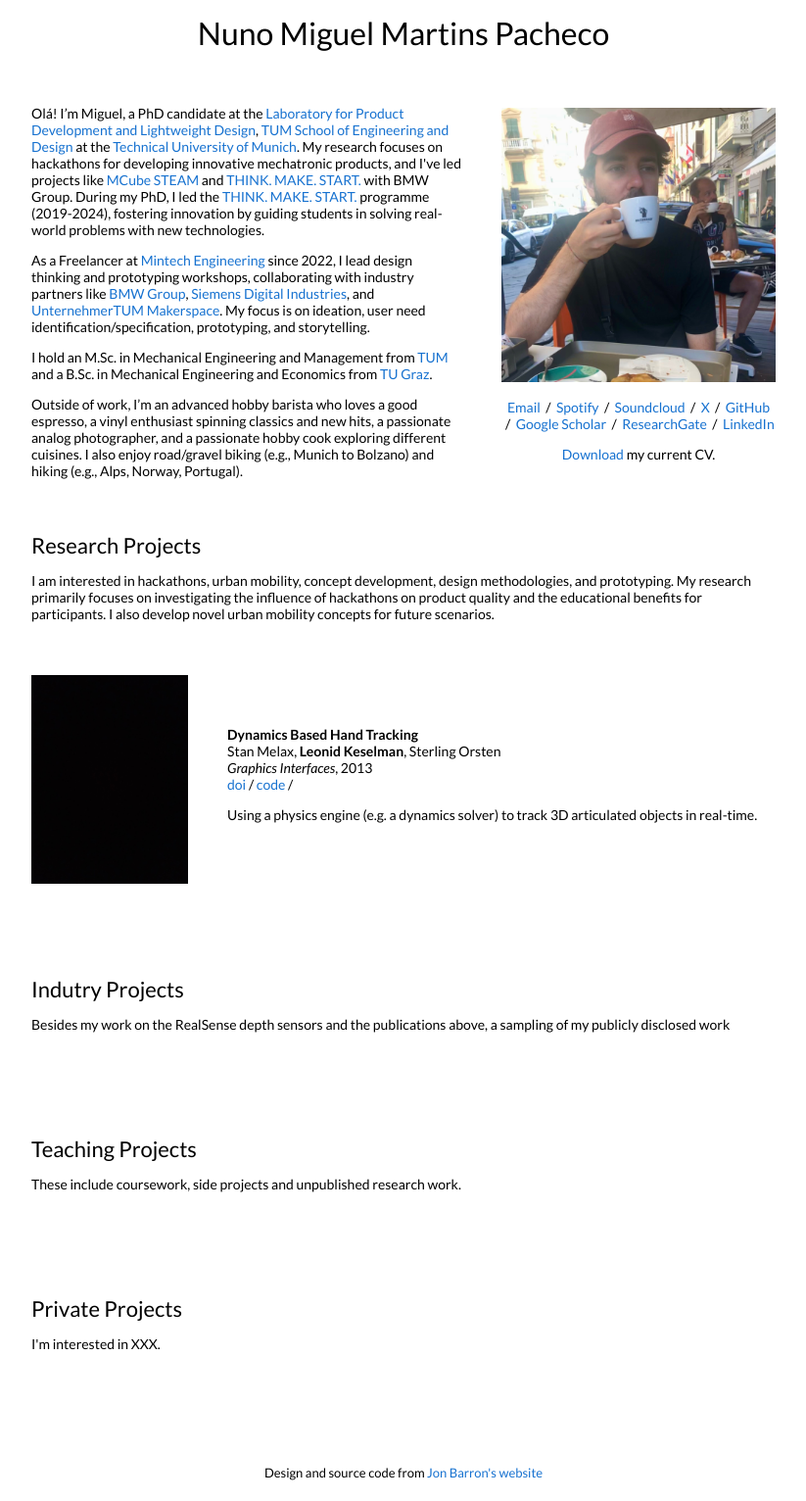
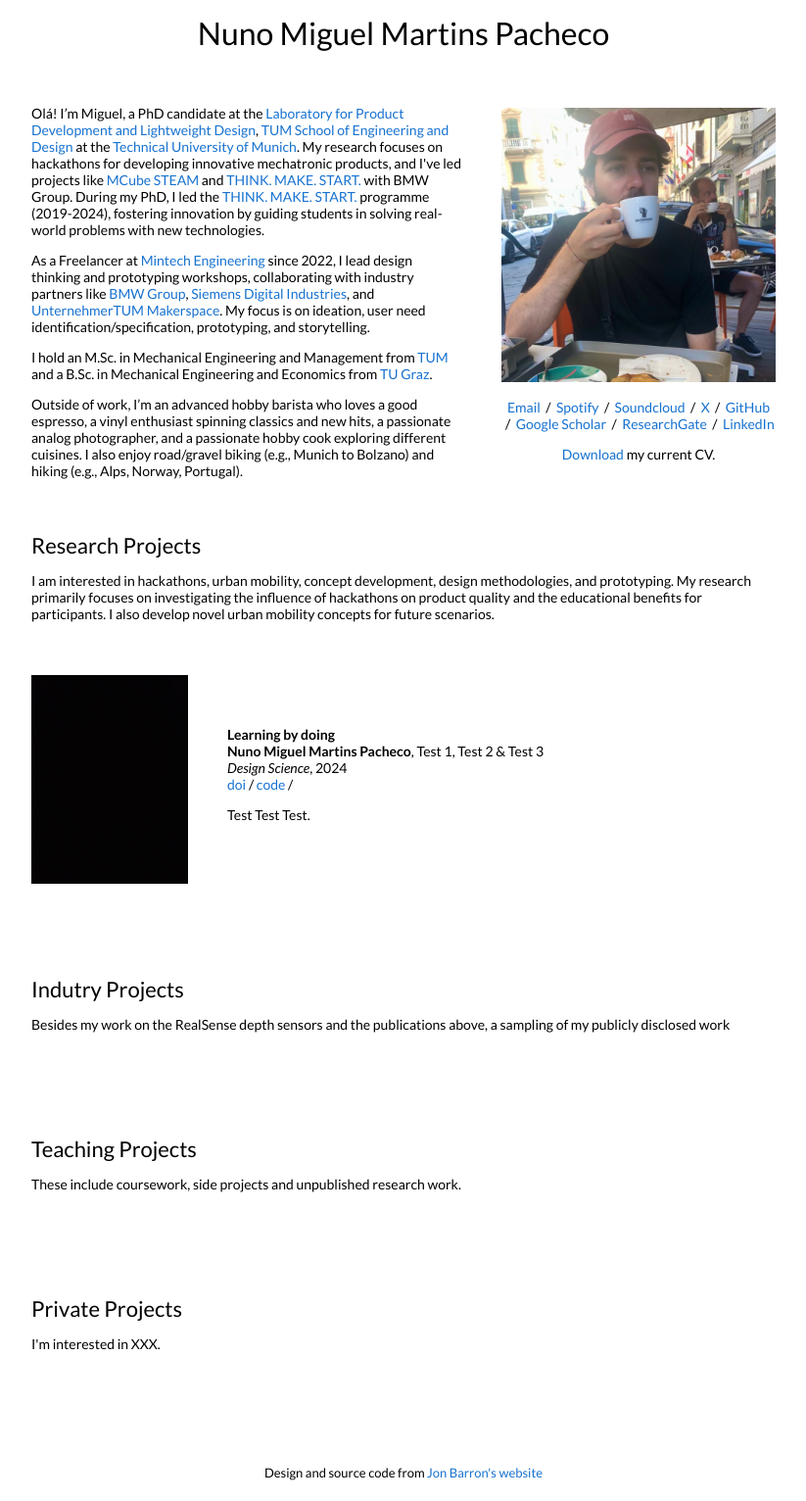
Before and after one commit to martinspacheco/martinspacheco.github.io, a Jekyll site: the page built from _posts/2013-03-01-gi2013.markdown, in a window 1280 px wide. Shown: the whole page at 98% size, without its empty margins (228-1051 px from the left). Built offline with Jekyll 4.4.1, drawn with Linux system fonts in a browser that asks for light colours.

Commit message:
Post update - Test

```diff
--- a/_posts/2013-03-01-gi2013.markdown
+++ b/_posts/2013-03-01-gi2013.markdown
@@ -1,21 +1,21 @@
 ---
 layout: post
-title:  "Dynamics Based Hand Tracking"
-date:   2013-03-01 22:21:59 +00:00
+title:  "Learning by doing"
+date:   2024-04-01 01:00:00 +00:00
 image: /images/black.jpg
 categories: research
-author: "Leo Keselman"
-venue: "Graphics Interfaces"
-authors: "Stan Melax, <strong>Leonid Keselman</strong>, Sterling Orsten"
-subtitle: "Dynamics based 3D skeletal hand tracking"
-doi: https://arxiv.org/abs/1705.07640
-code: https://github.com/IntelRealSense/hand_tracking_samples
+author: "Nuno Miguel Martins Pacheco"
+venue: "Design Science"
+authors: "<strong>Nuno Miguel Martins Pacheco</strong>, Test 1, Test 2 & Test 3"
+subtitle: "Test"
+doi: https://www.cambridge.org/core/services/aop-cambridge-core/content/view/8F1235992A31122D210BC7BF8B7DBB9A/S205347012400009Xa.pdf/learning-by-doing-the-relationship-between-effort-learning-effect-and-product-quality-during-hackathons-of-novice-teams.pdf
+code: https://github.com/
 ---
 
-Using a physics engine (e.g. a dynamics solver) to track 3D articulated objects in real-time.
+Test Test Test.
 
 <blockquote>
   <p>
-    This research explores a new approach to tracking hands, or any articulated model, by using an augmented rigid body simulation. This allows us to phrase 3D object tracking as a linear complementarity problem with a well-defined solution. Based on a depth sensor&#8217;s samples, the system generates constraints that limit motion orthogonal to the rigid body model&#8217;s surface. These constraints, along with prior motion, collision/contact constraints, and joint mechanics, are resolved with a projected Gauss-Seidel solver. Due to camera noise properties and attachment errors, the numerous surface constraints are impulse capped to avoid overpowering mechanical constraints. To improve tracking accuracy, multiple simulations are spawned at each frame and fed a variety of heuristics, constraints and poses. A 3D error metric selects the best-fit simulation, helping the system handle challenging hand motions.
+    Test Test
   </p>
 </blockquote>
```
